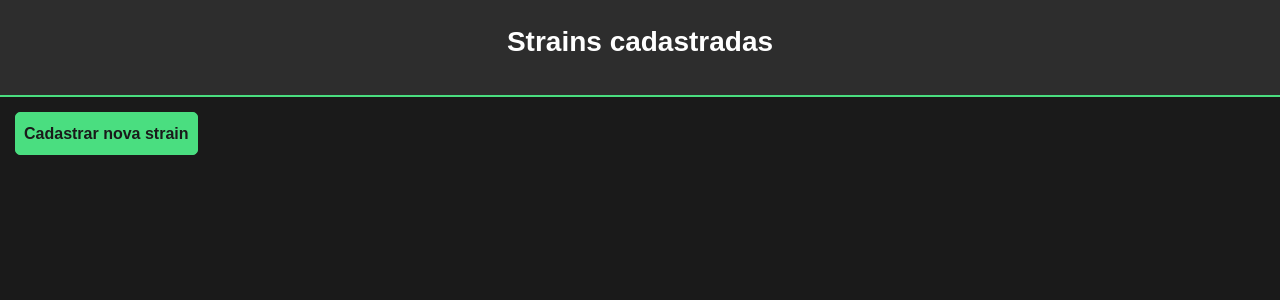
After one commit to Leonardo-Dill/projeto-diario-cultivo, a PHP site: page /strain/listar.php in a window 1280 px wide. The commit adds this page. Shown: the top 300 px of the page. Run offline with PHP 8.4, Linux system fonts and the light colour scheme; data that the repository does not hold is empty.

Commit message:
implementa criação e visualização das strains junto da estilização da página e formulário

```diff
--- a/config/db/conexao.php
+++ b/config/db/conexao.php
@@ -7,7 +7,7 @@ try{
     $dsn = 'mysql:host='.$_ENV["db_host"].';dbname='.$_ENV["db_name"].';charset=utf8mb4';
     $conexao = new PDO($dsn, $_ENV["db_user"],$_ENV["db_pass"]);
     $conexao->setAttribute(PDO::ATTR_ERRMODE, PDO::ERRMODE_EXCEPTION);
-    echo "Conexão realizada com sucesso";
+    //echo "Conexão realizada com sucesso";
 }
 catch(PDOException $e){
     echo "Ocorreu um erro ao conectar com o banco: " . $e->getMessage();
--- a/public/css/style.css
+++ b/public/css/style.css
@@ -2,7 +2,7 @@
 
 * {
     margin: 0;
-    padding; 0;
+    padding: 0;
     box-sizing: border-box;
 }
 
@@ -51,15 +51,52 @@ header h1 {
     display: inline-block;
     background-color: var(--cor-destaque);
     color: #1a1a1a;
-    padding: 2px 4px;
+    padding: 8px 8px;
     border: 1px solid var(--cor-destaque);
     border-radius: 5px;
     text-decoration: none;
     font-weight: bold;
     cursor: pointer;
     transition: 0.3s;
+    margin-left: auto;
+    margin-right: auto;
+    margin: 15px;
 }
 .btn:hover {
     background-color: #22c55e;
     transform: scale(1.05);
 }
+.form {
+    max-width: 90%;
+    margin: 10px auto;
+    display: flex;
+    flex-direction: column;
+    gap: 15px;
+}
+input, textarea {
+    background-color: var(--cor-secundaria);
+    color: var(--cor-texto);
+    border: 1px solid var(--cor-borda);
+    padding: 12px;
+    border-radius: 5px;
+    font-family: Arial, Helvetica, sans-serif;
+    font-size: 14px;
+}
+input:focus, textarea:focus {
+    outline: none;
+    border-color: var(--cor-destaque);
+    box-shadow: 0 0 5px rgba(74, 222, 128, 0.3);
+}
+textarea {
+    resize: vertical;
+    min-height: 300px;
+}
+button {
+    padding: 2px 4px;
+    margin-top: 5px;
+}
+.btn-voltar {
+    display:flex;
+    justify-content: center;
+    margin-top: 2px;
+}
--- /dev/null
+++ b/public/strain/listar.php
@@ -0,0 +1,36 @@
+<?php
+require __DIR__ .'/../../config/db/conexao.php';
+$sql = 'SELECT * FROM strain';
+try{
+    $stmt = $conexao->query($sql);
+    $strains = $stmt->fetchAll();
+}catch(PDOException $e){
+    echo "Erro ao ler o banco de dados: " . $e->getMessage();
+}
+?>
+<!DOCTYPE html>
+<html lang="pt-br">
+<head>
+    <link rel="stylesheet" href="../css/style.css">
+    <meta charset="UTF-8">
+    <meta name="viewport" content="width=device-width, initial-scale=1.0">
+    <title>Strains - Diário</title>
+</head>
+<body>
+    <header>
+        <h1>Strains cadastradas</h1>
+    </header>
+    <main>
+        <a href="create_strain.php" class="btn">Cadastrar nova strain</a>
+        <?php foreach ($strains as $strain): ?>
+            <div class="card">
+                <h2><?= $strain['nome'] ?></h2>
+                <p> <?= $strain['caracteristicas'] ?></p>
+                <p> <?= $strain['floracao_semanas'] ?> semanas</p>
+                <a href="editar.php?id=<?= $strain['id'] ?>" class="btn">Editar</a>
+                <a href="delete_strain.php?id=<?= $strain['id'] ?>" class="btn">Apagar</a>
+            </div>
+        <?php endforeach; ?>
+    </main>
+</body>
+</html>
```
Also changed, not shown: public/strain/create_strain.php (+41 -12 lines).
